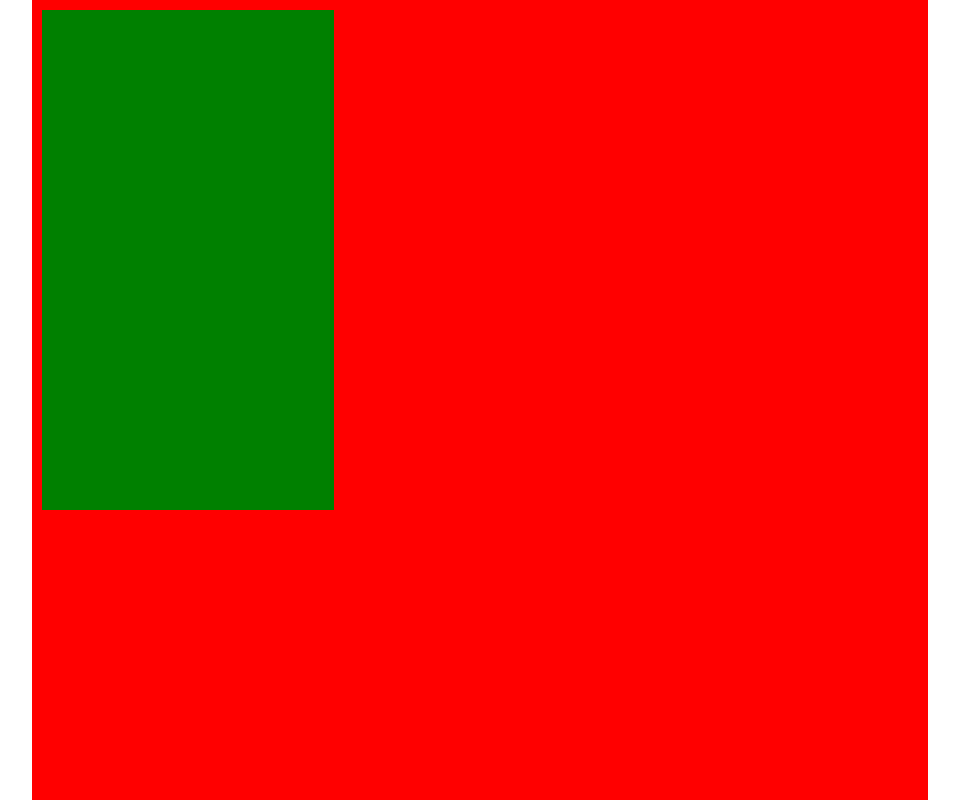
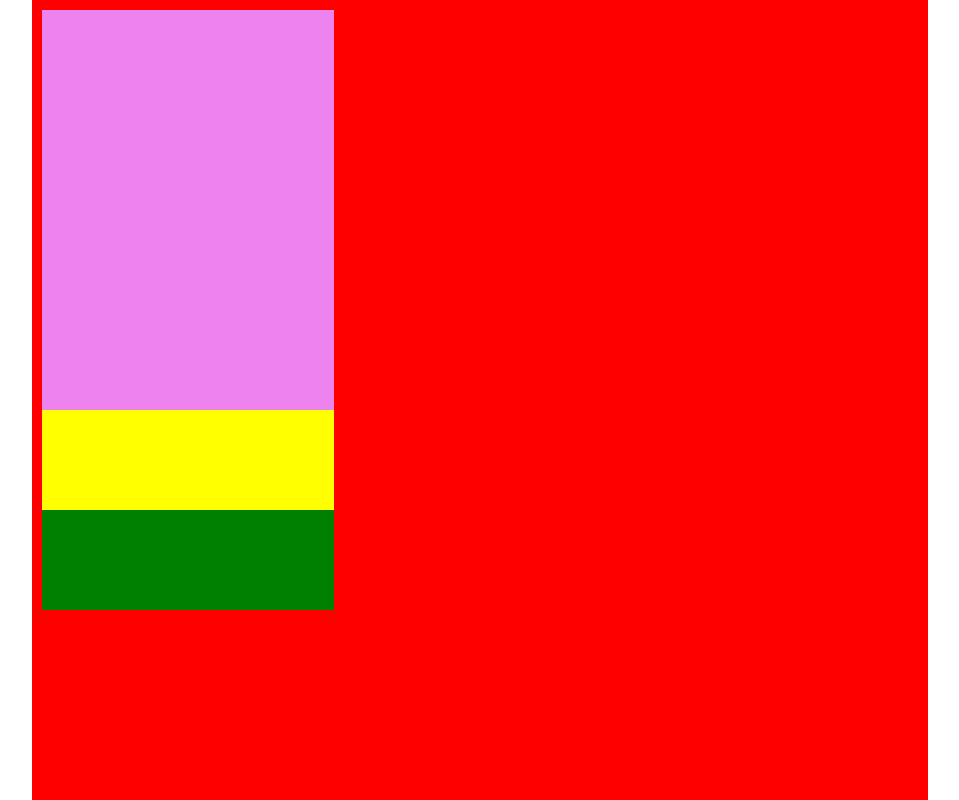
Before and after one commit to Roydano/htmlcss-shop, a plain HTML site: page index.html in a window 1280 px wide. Shown: the top 800 px of the page, without its empty margins (160-1119 px from the left). Drawn offline with Linux system fonts and the light colour scheme.

Commit message:
add struttura box con colori

```diff
--- a/css/style.css
+++ b/css/style.css
@@ -41,8 +41,18 @@
 
 .debug .box{
 
-    height: 500px;
+    height: 600px;
     background-color: green;
 
 
 }
+
+.debug .desk{
+    height: 400px;
+    background-color: violet;
+}
+
+.debug .box-text{
+    height: 100px;
+    background-color: yellow;
+}
```
